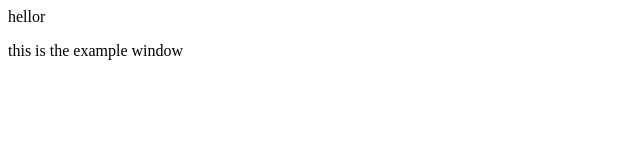
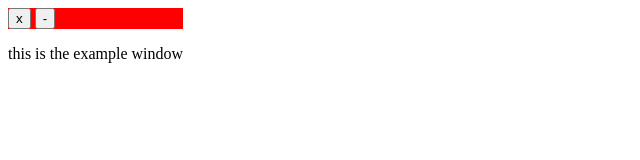
Before and after one commit to savagerunderscorelex/personal-portfolio-v2, a plain HTML site: page pages/projects.html in a window 1280 px wide. Shown: the whole page, without its empty margins (0-640 px from the left). Drawn offline with Linux system fonts and the light colour scheme.

Commit message:
added buttons to header; updated script; added style rule for header

```diff
--- a/pages/projects.html
+++ b/pages/projects.html
@@ -9,21 +9,11 @@
     </head>
     <body>
 
-
-        <!--
-        <nav>
-            <a href="pages/projects.html" class="nav-links">Projects! (you are here)</a>
-            <a href="index.html" class="nav-links">Home</a>
-        </nav>
-        <section id="projects-intro">
-            <h1>Projects!</h1>
-
-            width: 100px; height: 100px; top: 50%; left: 50%;  transform: translate(-50%, -50%);
-
-        </section>
-        -->
         <div id="example" >
-            <div id="exampleheader">hellor</div>
+            <div class="headers" id="exampleheader">
+                <button class="close-button">x</button>
+                <button class="minimize-button">-</button>
+            </div>
             <p>this is the example window</p>
         </div>
         <!--
--- a/pages/script.js
+++ b/pages/script.js
@@ -37,6 +37,7 @@ function dragElement(element) {
   function dragElement(e) {
     e = e || window.event;
     e.preventDefault();
+
     // Step 10: Calculate the new cursor position.
     currentX = initialX - e.clientX;
     currentY = initialY - e.clientY;
--- a/styles.css
+++ b/styles.css
@@ -28,3 +28,9 @@
   position: absolute;
   z-index: 9;
 }
+
+.headers{
+  cursor: move;
+  width: 100%;
+  background-color: red;
+}
```
